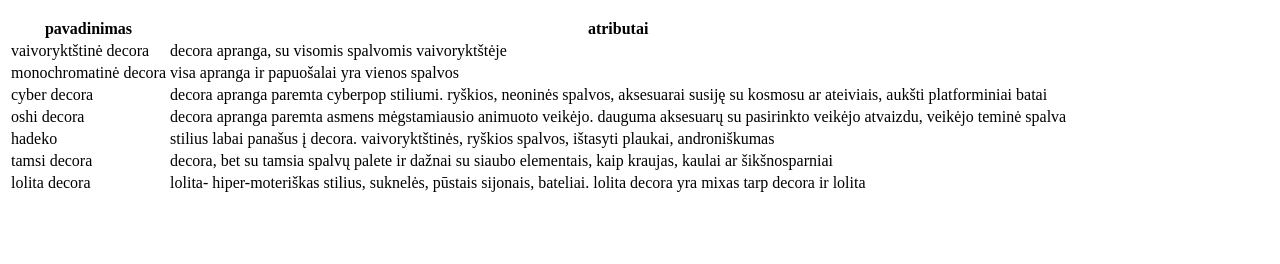
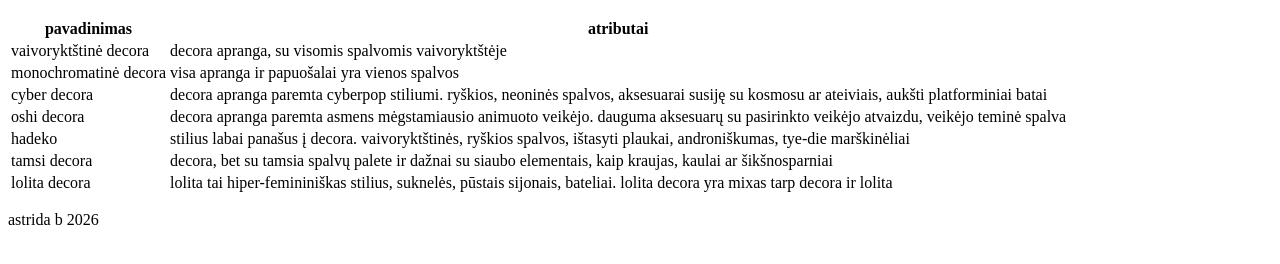
Before and after one commit to astridukas/decora, a plain HTML site: page lentele.html in a window 1280 px wide. Shown: the part 50-314 px from the top of the page. Drawn offline with Linux system fonts and the light colour scheme.

Commit message:
footer ir pataisytos klaidos

```diff
--- a/lentele.html
+++ b/lentele.html
@@ -5,6 +5,7 @@
     <meta charset="UTF-8">
     <meta name="viewport" content="width=device-width, initial-scale=1.0">
     <title>Document</title>
+    <link rel="stylesheet" href="css/lentelė.css">
 </head>
 
 <body>
@@ -37,7 +38,7 @@
         </tr>
         <tr>
             <td>hadeko</td>
-            <td>stilius labai panašus į decora. vaivoryktštinės, ryškios spalvos, ištasyti plaukai, androniškumas</td>
+            <td>stilius labai panašus į decora. vaivoryktštinės, ryškios spalvos, ištasyti plaukai, androniškumas, tye-die marškinėliai</td>
         </tr>
         <tr>
             <td>tamsi decora</td>
@@ -46,12 +47,13 @@
         </tr>
         <tr>
             <td>lolita decora</td>
-            <td>lolita- hiper-moteriškas stilius, suknelės, pūstais sijonais, bateliai. lolita decora yra mixas tarp
+            <td>lolita tai hiper-femininiškas stilius, suknelės, pūstais sijonais, bateliai. lolita decora yra mixas tarp
                 decora ir lolita</td>
         </tr>
 
 
     </table>
+    <footer><p>astrida b 2026</p></footer>
 </body>
 
 </html>
```
